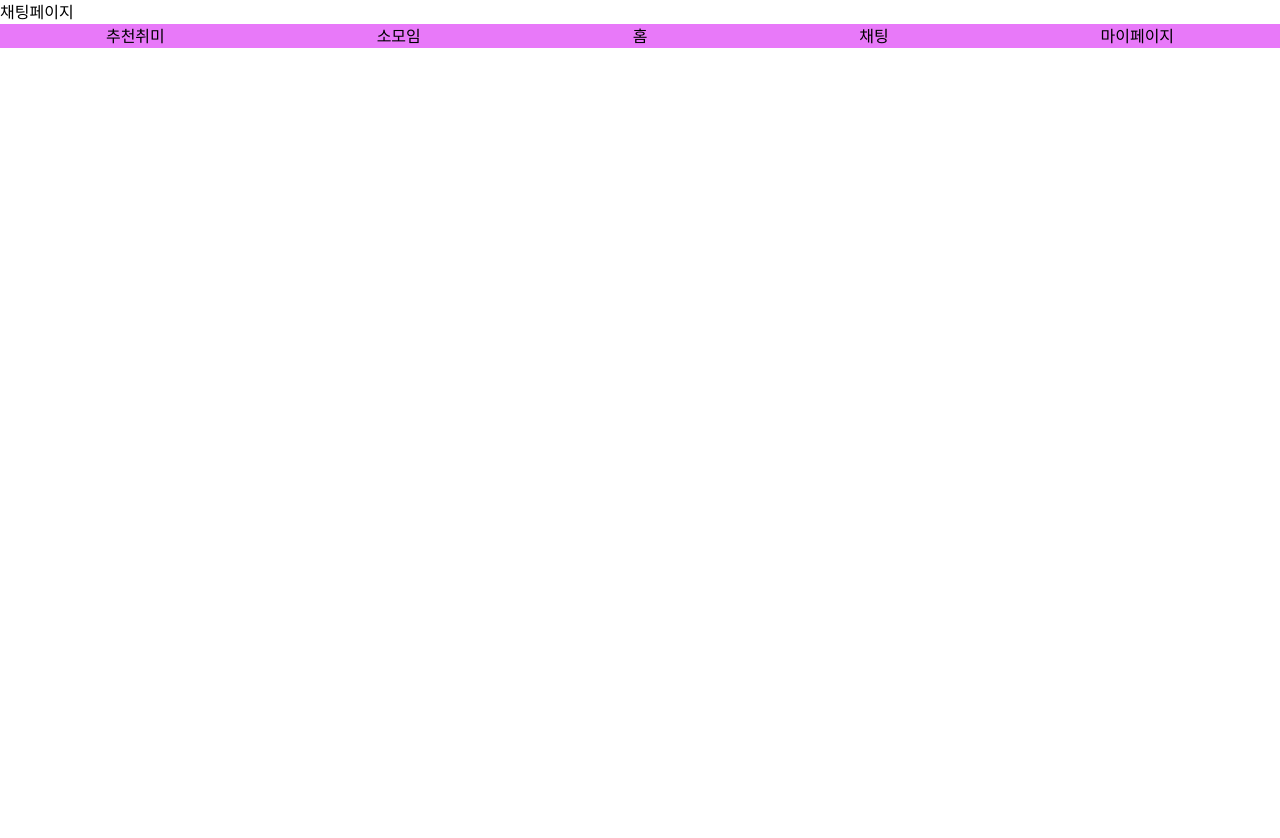
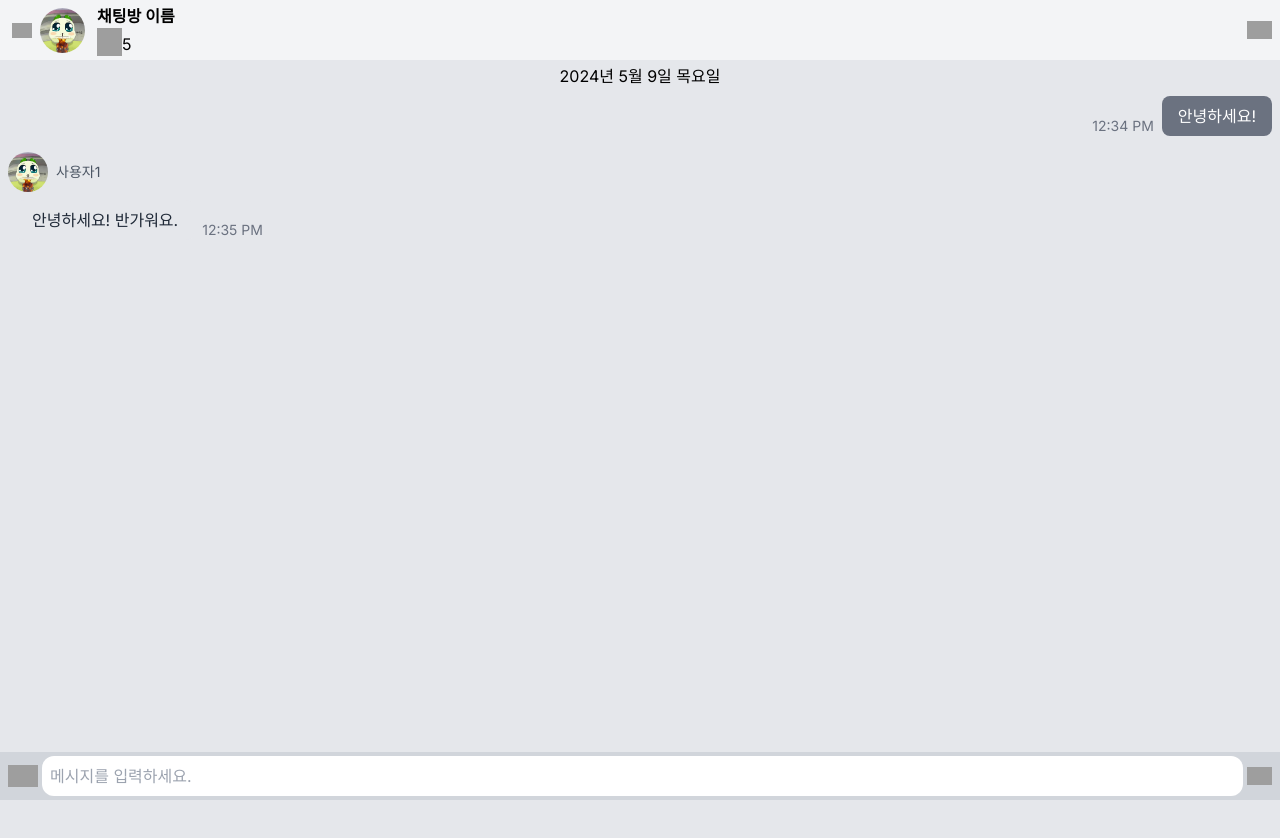
Before and after one commit to hyobin0726/do-frontend, a Next.js app: page /chat in a window 1280 px wide. Shown: the top 838 px of the page. Before the commit the page ends 800 px from the top, so only its background shows below. Built offline with nearby package versions, Linux system fonts and the light colour scheme; grey boxes are pictures that could not be loaded.

Commit message:
feat: chat publishing

```diff
--- a/src/app/(chat)/chat/page.tsx
+++ b/src/app/(chat)/chat/page.tsx
@@ -1,10 +1,13 @@
-import MainNavigation from '@/components/layouts/MainNavigation'
+import ChatBottom from '@/components/pages/ChatBottom'
+import ChatMessage from '@/components/pages/ChatMessage'
+import ChatNav from '@/components/pages/ChatNav'
 
 export default function ChatPage() {
     return (
-        <>
-            <div> 채팅페이지</div>
-            <MainNavigation />
-        </>
+        <section>
+            <ChatNav />
+            <ChatMessage />
+            <ChatBottom />
+        </section>
     )
 }
--- /dev/null
+++ b/src/app/(chat)/layout.tsx
@@ -0,0 +1,8 @@
+export default function ChatLayout({ children }: { children: React.ReactNode }) {
+    return (
+        <>
+            {children}
+
+        </>
+    )
+}
--- /dev/null
+++ b/src/components/pages/ChatBottom.tsx
@@ -0,0 +1,13 @@
+export default function ChatBottom() {
+    return (
+        <form className="absolute bottom-0 h-12 flex w-full p-1 bg-gray-300">
+            <button className="p-1">
+                <img width="30" src="https://img.icons8.com/forma-light-filled/24/image.png" alt="이미지 업로드" />
+            </button>
+            <input type="text" className="p-2 flex-grow rounded-xl" placeholder="메시지를 입력하세요." />
+            <button className=" p-1">
+                <img width="25" src="https://img.icons8.com/ios-filled/50/sent.png" alt="전송" />
+            </button>
+        </form>
+    )
+}
--- /dev/null
+++ b/src/components/pages/ChatMessage.tsx
@@ -0,0 +1,26 @@
+import Image from 'next/image'
+import profile from '@/assets/images/profile.jpeg'
+
+export default function ChatMessage() {
+    return (
+        <section className="bg-gray-200 h-[100vh] ">
+            <div className=" px-2 py-1">
+                <div className="flex justify-center ">2024년 5월 9일 목요일</div>
+                <div className="flex mb-4 justify-end mt-2">
+                    <div className="text-gray-500 text-sm mr-2 self-end">12:34 PM</div>
+                    <div className="bg-gray-500 text-white py-2 px-4 rounded-lg">안녕하세요!</div>
+                </div>
+                <div className="mb-4">
+                    <div className="flex items-center">
+                        <Image src={profile} alt="프로필 사진" width={40} height={40} className="rounded-full " />
+                        <p className="text-sm text-gray-600 ml-2">사용자1</p>
+                    </div>
+                    <div className="flex mt-2 ml-2">
+                        <div className="bg-gray-200 text-gray-800 py-2 px-4 rounded-lg">안녕하세요! 반가워요.</div>
+                        <div className="text-gray-500 text-sm ml-2 self-end">12:35 PM</div>
+                    </div>
+                </div>
+            </div>
+        </section>
+    )
+}
--- /dev/null
+++ b/src/components/pages/ChatNav.tsx
@@ -0,0 +1,45 @@
+'use client'
+import Image from 'next/image'
+import profile from '@/assets/images/profile.jpeg'
+import { useState } from 'react'
+import ChatRoomList from '@/components/pages/ChatRoomList'
+
+export default function ChatNav() {
+    const [chatListModal, setChatListModal] = useState<boolean>(false)
+    return (
+        <section className="h-15">
+            <div className="bg-gray-100 px-3 py-1 flex items-center">
+                <img
+                    width="20"
+                    height="20"
+                    src="https://img.icons8.com/ios/50/menu--v1.png"
+                    alt="채팅방 더보기"
+                    onClick={() => setChatListModal(true)}
+                />
+
+                {chatListModal && <ChatRoomList />}
+
+                <Image src={profile} alt="프로필 사진" width={45} height={45} className="rounded-full ml-2" />
+                <div className="ml-3">
+                    <p className="font-semibold">채팅방 이름</p>
+                    <div className="flex">
+                        <img
+                            width="25"
+                            height="25"
+                            src="https://img.icons8.com/pastel-glyph/64/person-male--v3.png"
+                            alt="채팅방 인원"
+                        />
+                        <p className="mt-1">5</p>
+                    </div>
+                </div>
+                <img
+                    width="25"
+                    height="25"
+                    src="https://img.icons8.com/ios-glyphs/30/more.png"
+                    alt="더보기"
+                    className="absolute right-2"
+                />
+            </div>
+        </section>
+    )
+}
--- /dev/null
+++ b/src/components/pages/ChatRoomList.tsx
@@ -0,0 +1,3 @@
+export default function ChatRoomList() {
+    return <section>채팅방 리스트</section>
+}
```
Also changed, not shown: src/assets/images/profile.jpeg (added).
